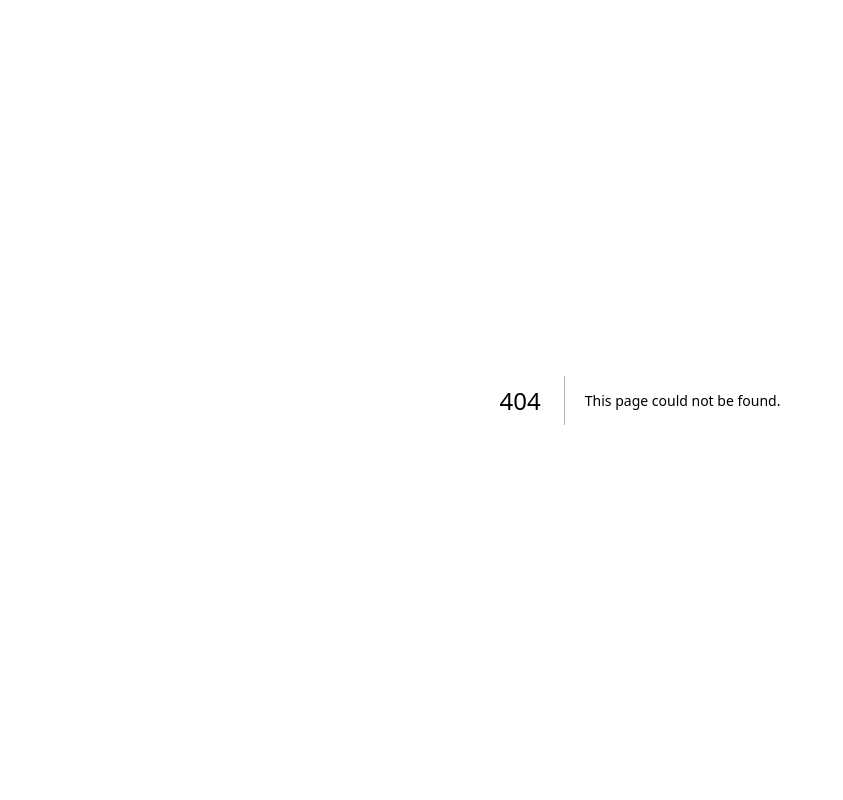
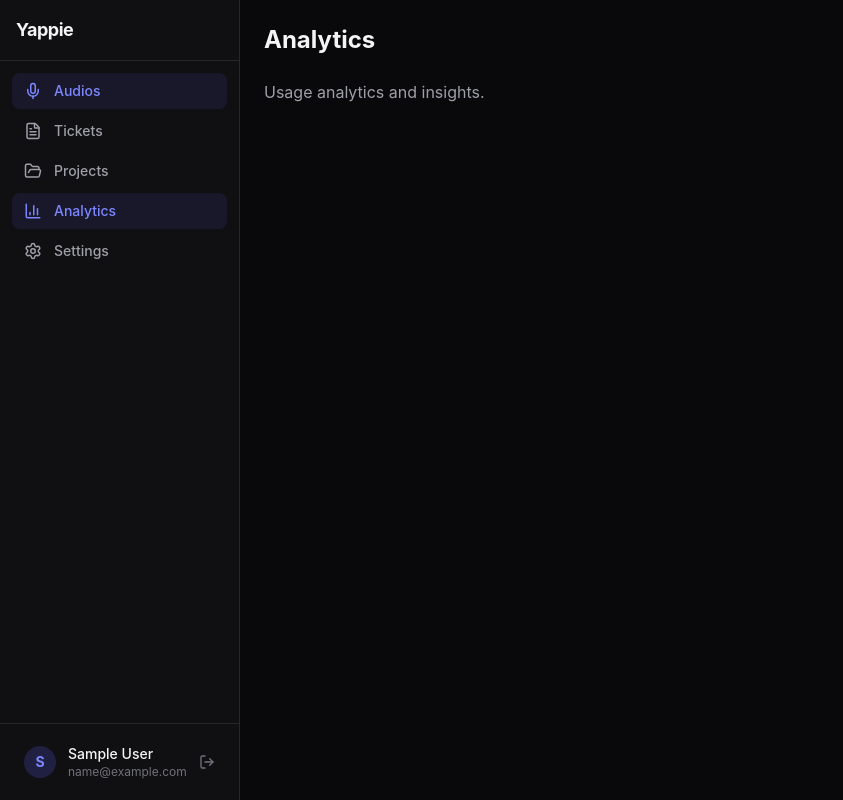
Before and after one commit to alegd/yappie, a Next.js app in the folder apps/web/: page /dashboard/analytics in a window 1280 px wide. Before the commit this address had no page. Shown: the whole page, without its empty margins (0-843 px from the left). Built offline with nearby package versions, Linux system fonts and the light colour scheme; no server answers; sample sign-in values are in the browser's storage.

Commit message:
feat: dashboard layout with sidebar navigation and placeholder pages
Sidebar with nav (Audios, Tickets, Projects, Analytics, Settings),
user info, logout button. Auth guard redirects to login.
Route group (dashboard) with placeholder pages for all sections.

YAP-43

```diff
--- /dev/null
+++ b/apps/web/src/app/(dashboard)/dashboard/analytics/page.tsx
@@ -0,0 +1,10 @@
+"use client";
+
+export default function AnalyticsPage() {
+  return (
+    <div>
+      <h1 className="text-2xl font-bold mb-6">Analytics</h1>
+      <p className="text-zinc-400">Usage analytics and insights.</p>
+    </div>
+  );
+}
--- /dev/null
+++ b/apps/web/src/app/(dashboard)/dashboard/page.tsx
@@ -0,0 +1,10 @@
+"use client";
+
+export default function DashboardPage() {
+  return (
+    <div>
+      <h1 className="text-2xl font-bold mb-6">Audios</h1>
+      <p className="text-zinc-400">Upload an audio file or record a voice note to get started.</p>
+    </div>
+  );
+}
--- /dev/null
+++ b/apps/web/src/app/(dashboard)/dashboard/projects/page.tsx
@@ -0,0 +1,10 @@
+"use client";
+
+export default function ProjectsPage() {
+  return (
+    <div>
+      <h1 className="text-2xl font-bold mb-6">Projects</h1>
+      <p className="text-zinc-400">Manage your projects and their AI context.</p>
+    </div>
+  );
+}
--- /dev/null
+++ b/apps/web/src/app/(dashboard)/dashboard/settings/page.tsx
@@ -0,0 +1,10 @@
+"use client";
+
+export default function SettingsPage() {
+  return (
+    <div>
+      <h1 className="text-2xl font-bold mb-6">Settings</h1>
+      <p className="text-zinc-400">Manage integrations, templates, and account settings.</p>
+    </div>
+  );
+}
--- /dev/null
+++ b/apps/web/src/app/(dashboard)/dashboard/tickets/page.tsx
@@ -0,0 +1,10 @@
+"use client";
+
+export default function TicketsPage() {
+  return (
+    <div>
+      <h1 className="text-2xl font-bold mb-6">Tickets</h1>
+      <p className="text-zinc-400">Your generated tickets will appear here.</p>
+    </div>
+  );
+}
--- /dev/null
+++ b/apps/web/src/app/(dashboard)/layout.tsx
@@ -0,0 +1,91 @@
+"use client";
+
+import { useEffect } from "react";
+import { useRouter, usePathname } from "next/navigation";
+import Link from "next/link";
+import { Mic, FileText, FolderOpen, Settings, BarChart3, LogOut } from "lucide-react";
+import { useAuthStore } from "@/lib/auth-store";
+import { cn } from "@/lib/utils";
+
+const navItems = [
+  { href: "/dashboard", label: "Audios", icon: Mic },
+  { href: "/dashboard/tickets", label: "Tickets", icon: FileText },
+  { href: "/dashboard/projects", label: "Projects", icon: FolderOpen },
+  { href: "/dashboard/analytics", label: "Analytics", icon: BarChart3 },
+  { href: "/dashboard/settings", label: "Settings", icon: Settings },
+];
+
+export default function DashboardLayout({ children }: { children: React.ReactNode }) {
+  const router = useRouter();
+  const pathname = usePathname();
+  const { user, isAuthenticated, hydrate, logout } = useAuthStore();
+
+  useEffect(() => {
+    hydrate();
+  }, [hydrate]);
+
+  useEffect(() => {
+    if (!isAuthenticated && typeof window !== "undefined" && !localStorage.getItem("accessToken")) {
+      router.push("/login");
+    }
+  }, [isAuthenticated, router]);
+
+  if (!isAuthenticated) return null;
+
+  const handleLogout = () => {
+    logout();
+    router.push("/login");
+  };
+
+  return (
+    <div className="flex h-screen">
+      {/* Sidebar */}
+      <aside className="w-60 bg-zinc-900/50 border-r border-zinc-800 flex flex-col">
+        <div className="p-4 border-b border-zinc-800">
+          <Link href="/dashboard" className="text-lg font-bold tracking-tight">
+            Yappie
+          </Link>
+        </div>
+
+        <nav className="flex-1 p-3 space-y-1">
+          {navItems.map((item) => {
+            const isActive = pathname === item.href || pathname.startsWith(item.href + "/");
+            return (
+              <Link
+                key={item.href}
+                href={item.href}
+                className={cn(
+                  "flex items-center gap-3 px-3 py-2 rounded-lg text-sm font-medium transition",
+                  isActive
+                    ? "bg-indigo-500/10 text-indigo-400"
+                    : "text-zinc-400 hover:text-zinc-100 hover:bg-zinc-800/50",
+                )}
+              >
+                <item.icon size={18} />
+                {item.label}
+              </Link>
+            );
+          })}
+        </nav>
+
+        <div className="p-3 border-t border-zinc-800">
+          <div className="flex items-center gap-3 px-3 py-2">
+            <div className="w-8 h-8 bg-indigo-500/20 rounded-full flex items-center justify-center text-sm font-bold text-indigo-400">
+              {user?.name?.[0]?.toUpperCase()}
+            </div>
+            <div className="flex-1 min-w-0">
+              <p className="text-sm font-medium truncate">{user?.name}</p>
+              <p className="text-xs text-zinc-500 truncate">{user?.email}</p>
+            </div>
+            <button onClick={handleLogout} className="text-zinc-500 hover:text-zinc-300 transition">
+              <LogOut size={16} />
+            </button>
+          </div>
+        </div>
+      </aside>
+
+      {/* Main content */}
+      <main className="flex-1 overflow-auto p-6">{children}</main>
+    </div>
+  );
+}
```
